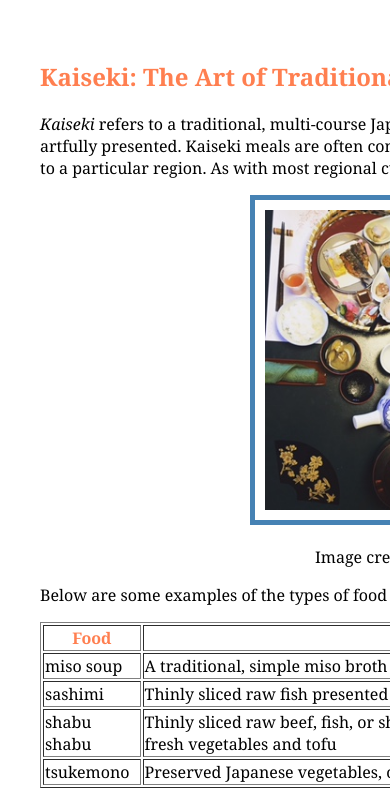
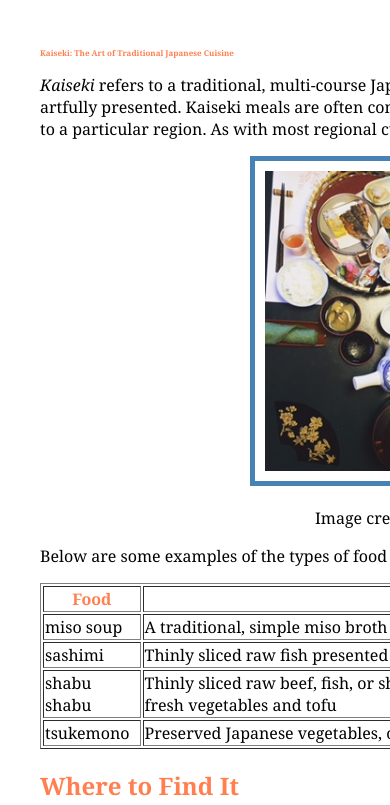
Before and after one commit to KBoffi/KBoffi.github.io, a plain HTML site: page index.html in a window 390 px wide. Shown: the top 805 px of the page. Drawn offline with Linux system fonts and the light colour scheme.

Commit message:
Add media query to style.css

```diff
--- a/style.css
+++ b/style.css
@@ -54,8 +54,14 @@ h1.overlaid-header {
     height: 300px;
   }
 
-  body.etiquette {
+body.etiquette {
     margin: 0, 30px, 30px, 30px;
     padding: 2px;
     font-family: Georgia, serif;
   }
+
+@media screen and (max-width: 500px) {
+  h1 {
+    font-size: 0.5em;
+  }
+}
```
